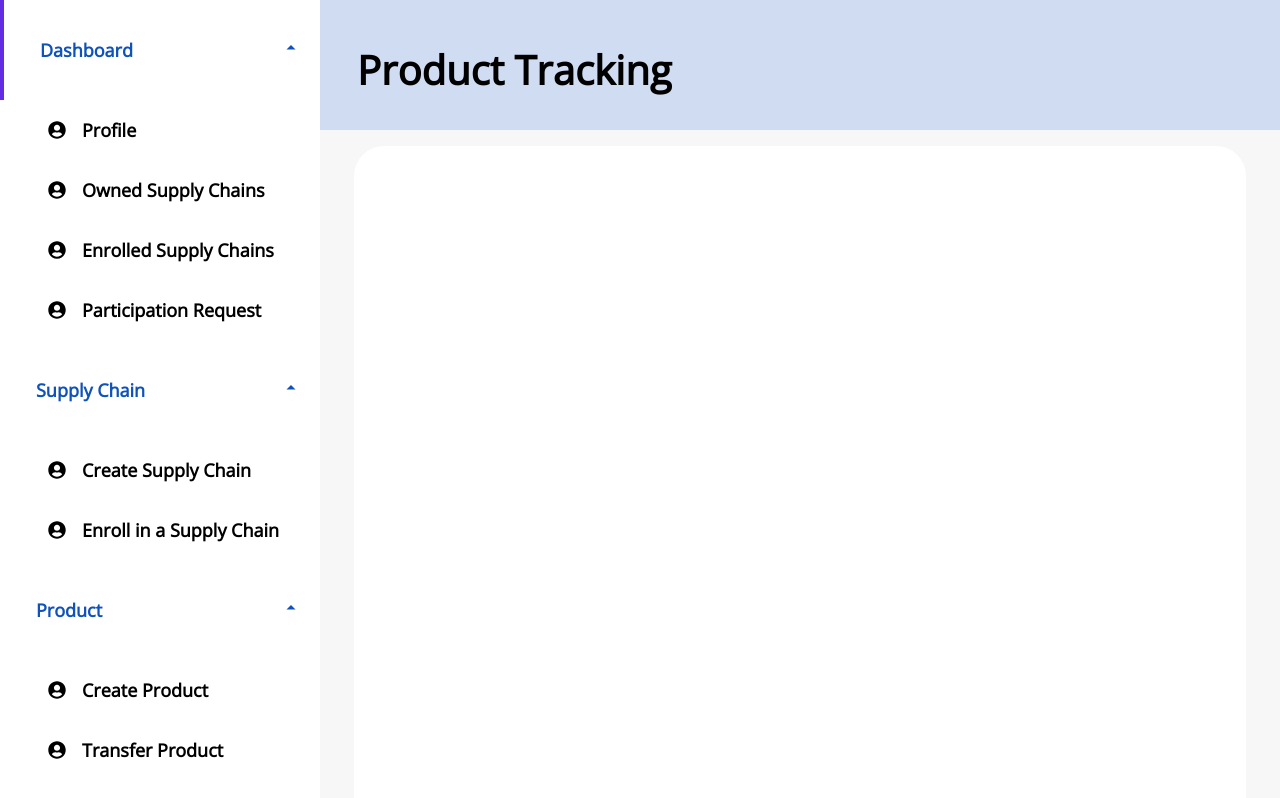
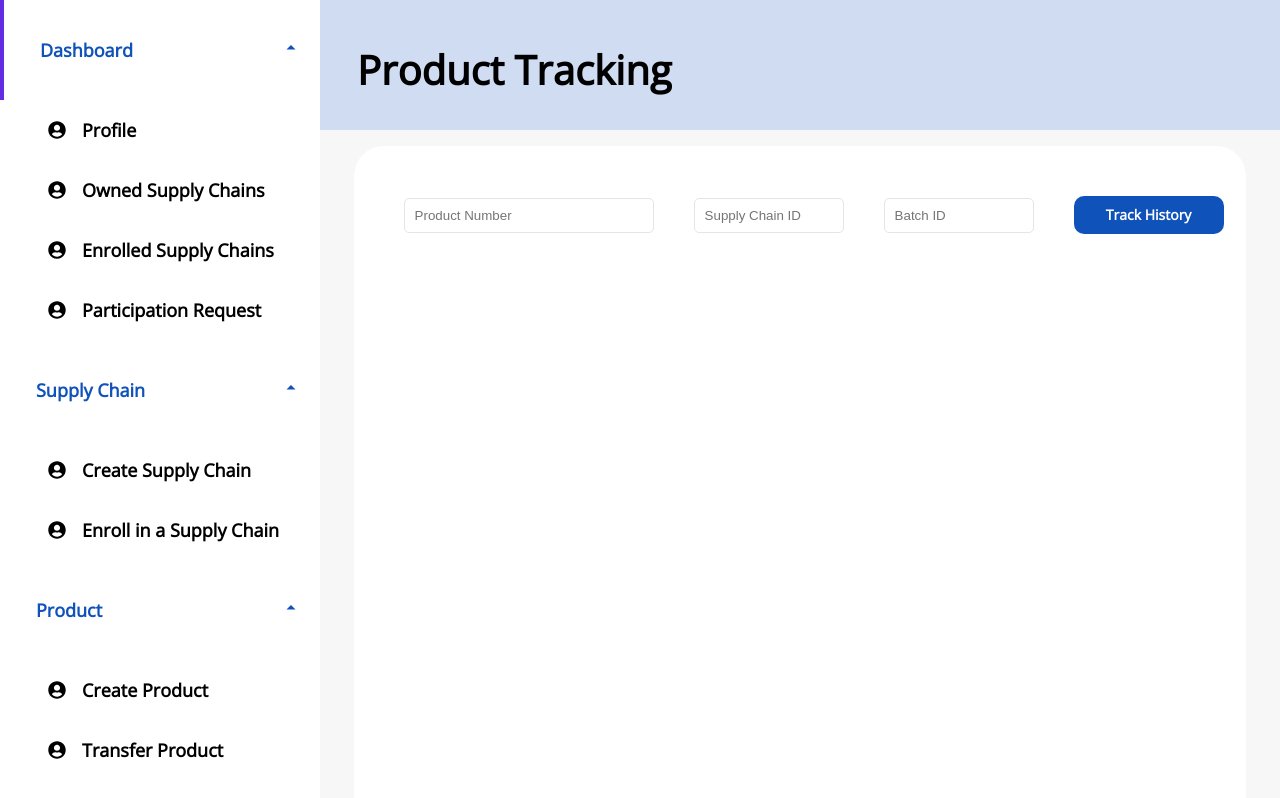
Before and after one commit to Secure-chain/frontend-v2, a React (Create React App) app: page /tracking in a window 1280 px wide. Shown: the top 798 px of the page. Built offline with nearby package versions, Linux system fonts and the light colour scheme.

Commit message:
Feat: Added user interface to track a product

```diff
--- a/src/components/trackingContent/TrackingContent.js
+++ b/src/components/trackingContent/TrackingContent.js
@@ -15,8 +15,21 @@ function TrackingContent() {
 
     return(
         <div className='right-window'>
-            <div className='create-chain-container' >
-
+            <div className='create-chain-container'>
+                <div className='input-container'>
+                    <div className='input-box'>
+                        <Input placeholder='Product Number' style={{ width: '250px' }} />
+                    </div>
+                    <div className='input-box'>
+                        <Input placeholder='Supply Chain ID' style={{ width: '150px' }} />
+                    </div>
+                    <div className='input-box'>
+                        <Input placeholder='Batch ID' style={{ width: '150px' }} />
+                    </div>
+                    <div className='input-box'>
+                        <Button text='Track History' style={{ width: '150px' }} />
+                    </div>
+                </div>
             </div>
         </div>
     );
--- a/src/components/trackingContent/trackingContent.css
+++ b/src/components/trackingContent/trackingContent.css
@@ -15,68 +15,12 @@
     margin-bottom : 20px;
     padding-bottom: 20px;
 }
-.tab-container{
-    width: 80%;
+.input-container{
     display: flex;
-    flex-direction: row;
-    justify-content: flex-start;
+    flex-flow: row;
     align-items: center;
-    padding: 0px 20px;
-    margin: auto;
-    margin-top: 20px;
+    margin: 30px 30px 30px 30px;
 }
-.tab-active{
-    width: 40px;
-    height: 40px;
-    background: #0F52BA;
-    color: #fff;
-    border-radius: 10px;
-    display: flex;
-    justify-content: center;
-    align-items: center;
-    font-family: Open Sans;
-    font-style: normal;
-    font-weight: 600;
-    font-size: 16px;
-    line-height: 19px;
-    cursor: pointer;
+.input-box{
+    padding: 20px 20px 20px 20px;
 }
-.tab{
-    width: 40px;
-    height: 40px;
-    background: #E5E5E5;
-    color: #727272;
-    border-radius: 10px;
-    display: flex;
-    justify-content: center;
-    align-items: center;
-    font-family: Open Sans;
-    font-style: normal;
-    font-weight: 600;
-    font-size: 16px;
-    line-height: 19px;
-    cursor: pointer;
-}
-.tab-group{
-    display: flex;
-    flex-direction: row;
-    justify-content: center;
-    align-items: center;
-    padding-right: 20px;
-}
-.tab-text{
-    font-family: Open Sans;
-    font-style: normal;
-    font-weight: 600;
-    font-size: 16px;
-    line-height: 19px;
-    color: #000000;
-    padding: 0 10px;
-}
-.divider{
-    display: flex;
-    margin: auto;
-    width: 80%;
-    border: 1px solid #E5E5E5;
-    margin-top: 25px;
-}
```
